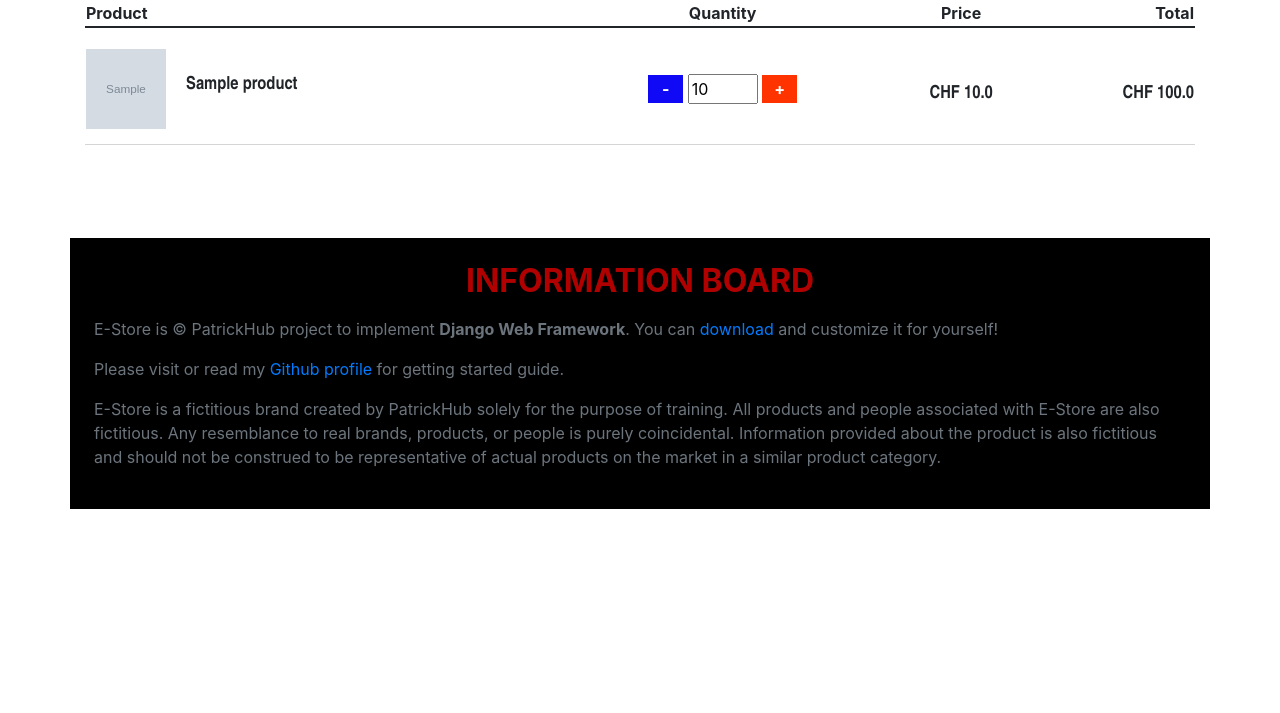
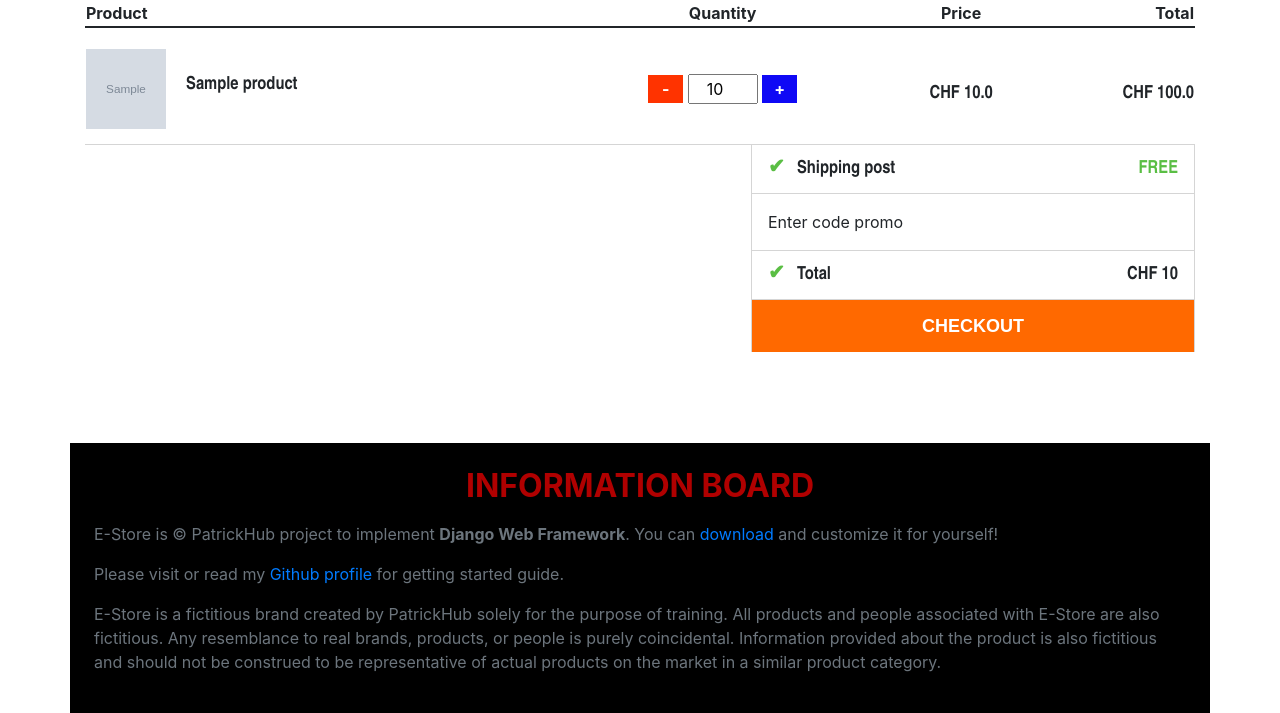
Before and after one commit to patrickHub/e-store-django-web-app, a Django app: template store/templates/shopping_cart.html in a window 1280 px wide. Shown: the part 147-860 px from the top of the page. Before the commit the page ends 656 px from the top, so only its background shows below. Run offline with Django 3.2, Linux system fonts and the light colour scheme; tables that the repository leaves empty hold one stand-in row (values such as "Sample post"); the template is opened without the code that fills it: values that come from a table or form of the project are taken from there, most other values are stand-ins (such as "Sample title", 1, 10 or a date in 2020); grey boxes marked "Sample" are stand-in pictures; some libraries are stand-ins or nearby versions.

Commit message:
add update quantity functionnality in shoppingCart

```diff
--- a/static/css/site.css
+++ b/static/css/site.css
@@ -315,6 +315,7 @@ p.read-more {
 }
 .full-shopping-cart td .quantity-input {
   width: 70px;
+  text-align: center;
 }
 .full-shopping-cart td .button-plus {
   width: 35px;
@@ -330,3 +331,62 @@ p.read-more {
   border: 1px solid #ff3300;
   font-weight: bold;
 }
+
+.summary {
+  width: 40%;
+  min-width: 380px;
+  float: right;
+  border: 1px solid #d5d5d5;
+  border-width: 0 1px;
+}
+.summary .delivery-free {
+  width: 100%;
+  border-bottom: 1px solid #d5d5d5;
+  display: table;
+  padding: 13px 16px;
+}
+.summary .promo-code {
+  width: 100%;
+  border-bottom: 1px solid #d5d5d5;
+  display: table;
+  padding: 16px;
+}
+.summary .total {
+  width: 100%;
+  border-bottom: 1px solid #d5d5d5;
+  display: table;
+  padding: 13px 16px;
+}
+.summary .label {
+  display: table-cell;
+  font: 700 18px robotoc, Arial Narrow, sans-serif;
+}
+.summary .price {
+  display: table-cell;
+  text-align: right;
+  text-transform: uppercase;
+  font: 700 18px robotoc, Arial Narrow, sans-serif;
+}
+
+.summary .label::before {
+  content: "\2714";
+  color: #5abe44;
+  margin: -5px 8px 0 0;
+  display: inline-block;
+  font: 400 20px pictenza;
+  font-weight: bold;
+}
+.summary .serious-checkout {
+  width: 100%;
+  padding: 13px 16px;
+  border: 1px solid#ff6900;
+  text-align: center;
+  background-color: #ff6900;
+}
+.summary .serious-checkout a {
+  color: white;
+  font: 700 18px Arial, "Arial Unicode MS", Helvetica, "DejaVu Sans",
+    "Lucida Sans Unicode", sans-serif;
+  text-decoration: none;
+  text-transform: uppercase;
+}
--- a/static/js/site.js
+++ b/static/js/site.js
@@ -11,3 +11,19 @@ function zoomOut() {
   var element = document.getElementById("zoomPop");
   element.style.display = "none";
 }
+
+function updateProductQuantityInCart() {
+  $(".button-plus").on("click", function() {
+    currentQuantityInput = $(this)
+      .prev()
+      .prev();
+    currentQuantityInput.val(parseInt(currentQuantityInput.val()) + 1);
+    console.log("quantity: ");
+    document.getElementById("form-" + this.id).submit();
+  });
+  $(".button-minus").on("click", function() {
+    currentQuantityInput = $(this).next();
+    currentQuantityInput.val(parseInt(currentQuantityInput.val()) - 1);
+    document.getElementById("form-" + this.id).submit();
+  });
+}
--- a/store/templates/add_to_cart.html
+++ b/store/templates/add_to_cart.html
@@ -12,7 +12,7 @@
     </h5>
   </div>
   <div class="link">
-    <a href="#">Shopping Cart</a>
+    <a href="{% url 'shopping_cart' %}">Shopping Cart</a>
     <a href="#" style="background-color: #ff3300;">Proceed to Checkout</a>
   </div>
 </div>
--- a/store/templates/base.html
+++ b/store/templates/base.html
@@ -107,7 +107,7 @@
         </div>
       </header>
     </div>
-    <main class="container">
+    <main class="container" style="margin-bottom:250px;">
       {% block content %} {% endblock %}
     </main>
 
@@ -157,6 +157,7 @@
         src="{% static 'js/bootstrap.min.js' %}"
       ></script>
       <script type="text/javascript" src="{% static 'js/site.js' %}"></script>
+      {% block jquery %} {% endblock %}
     </footer>
   </body>
 </html>
--- a/store/templates/shopping_cart.html
+++ b/store/templates/shopping_cart.html
@@ -1,6 +1,6 @@
 {% extends 'base.html' %} {% block content %} {% load static %}
 <div class="full-shopping-cart">
-  <table style="position:relative;width:100%;height:100%;margin-bottom:-3px">
+  <table style="position:relative;width:100%;height:100%;">
     <thead>
       <tr>
         <th>Product</th>
@@ -26,13 +26,27 @@
         </td>
         <td style="text-align: center;">
           <div>
-            <input class="button-plus" type="button" value="-" />
-            <input
-              class="quantity-input"
-              type="number"
-              value="{{ productCart.quantity }}"
-            />
-            <input class="button-minus" type="button" value="+" />
+            <form
+              id="form-{{ productCart.productID.productID }}"
+              method="POST"
+              action="{% url 'shopping_cart' %}"
+            >
+              {% csrf_token %}
+              <input class="button-minus" id="{{ productCart.productID.productID }}" type="button" value="-" />
+              <input
+                class="quantity-input"
+                type="number"
+                name="quantity"
+                readonly
+                value="{{ productCart.quantity }}"
+              />
+              <input
+                type="hidden"
+                name="productID"
+                value="{{ productCart.productID.productID }}"
+              />
+              <input class="button-plus" id="{{ productCart.productID.productID }}" type="button" value="+" />
+            </form>
           </div>
         </td>
         <td style="text-align: center;">
@@ -53,4 +67,56 @@
     </tbody>
   </table>
 </div>
+<div class="summary">
+  <div class="delivery-free">
+    <div class="label">
+      <font style="vertical-align: inherit;">
+        <font style="vertical-align: inherit;">
+            Shipping post
+        </font>
+      </font>
+    </div>
+    <div class="price">
+      <font style="vertical-align: inherit;">
+        <font style="vertical-align: inherit; color: #5abe44;">
+          Free
+        </font>
+      </font>
+    </div>
+  </div>
+  <div class="promo-code">
+    <font style="vertical-align: inherit;">
+      <font style="vertical-align: inherit;">
+        Enter code promo
+      </font>
+    </font>
+  </div>
+  <div class="total">
+    <div class="label">
+      <font style="vertical-align: inherit;">
+        <font style="vertical-align: inherit;">
+          Total
+        </font>
+      </font>
+    </div>
+    <div class="price">
+      <font style="vertical-align: inherit;">
+        <font style="vertical-align: inherit;">
+          CHF  {{total }}
+        </font>
+      </font>
+    </div>
+  </div>
+  <div class="serious-checkout">
+    <a href="#">Checkout</a>
+  </div>
+</div>
+
 {% endblock %}
+{% block jquery %}
+   <script type="text/javascript">
+      $(document).ready(function(){
+        updateProductQuantityInCart();
+    });
+  </script>
+{% endblock %}
```
Also changed, not shown: store/views.py (+20 -2 lines).
